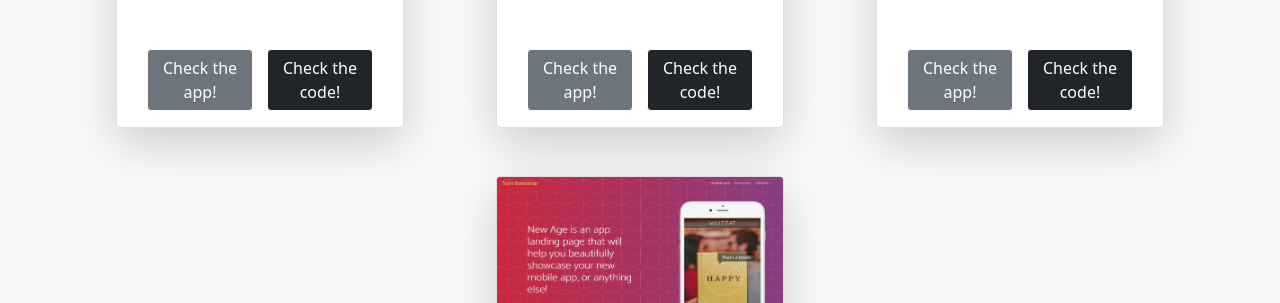
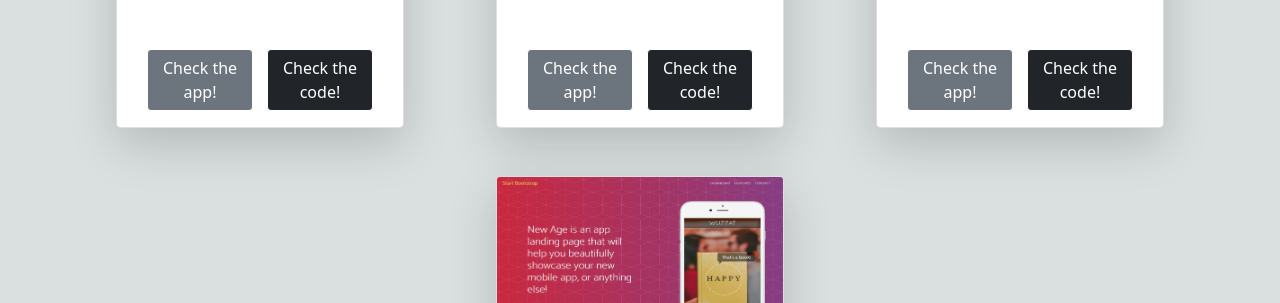
Before and after one commit to utnesz/utnesz.github.io, a website: page index.html in a window 1280 px wide. Shown: the part 1806-2109 px from the top of the page. Drawn offline with nearby package versions, Linux system fonts and the light colour scheme.

Commit message:
bg color

```diff
--- a/index.html
+++ b/index.html
@@ -34,7 +34,7 @@
 
 
 
-<body class="bg-light">
+<body class="backGround">
 
   <div class="container row d-flex justify-content-around mx-auto px-0">
 
--- a/style.css
+++ b/style.css
@@ -1,3 +1,7 @@
+.backGround {
+  background-color: #dae0e0 !important;
+}
+
 .card:hover {
   box-shadow: 0px 0px 20px 20px #ffffff !important;
   border: 1px solid #eae8e8;
```
